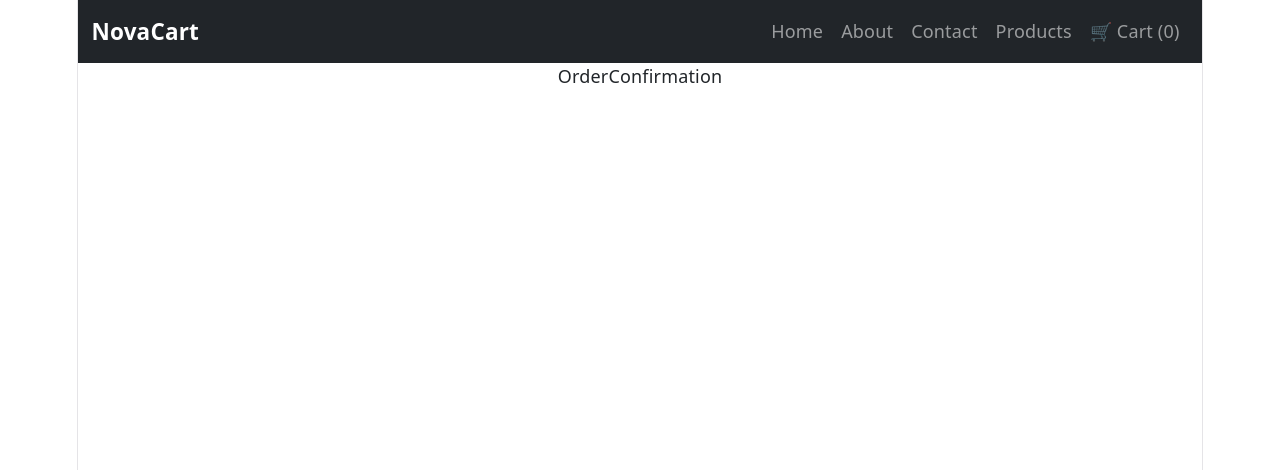
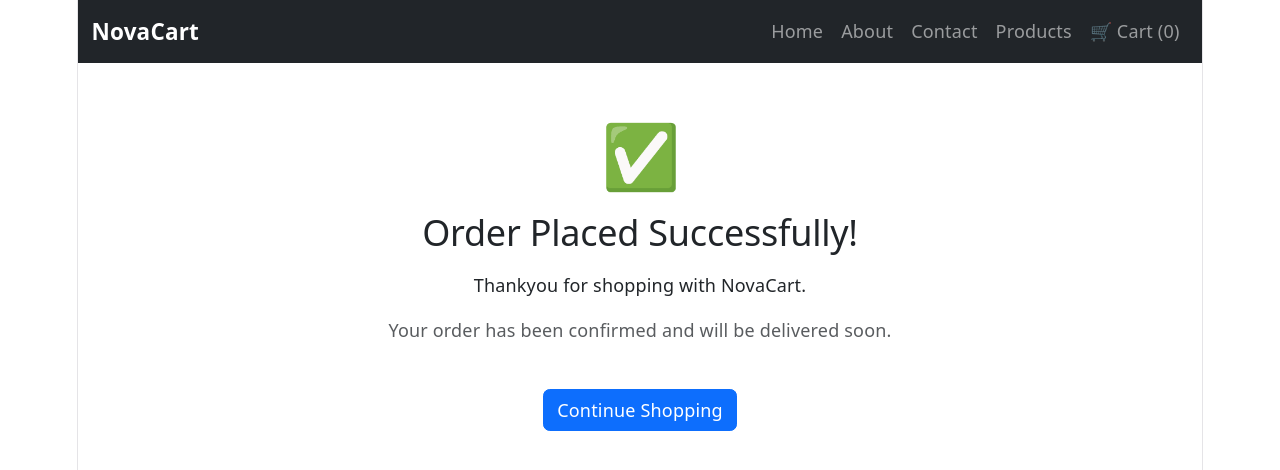
Before and after one commit to saniyamehra03/Ecommerce_intern, a React (Vite) app: page /order-confirmation in a window 1280 px wide. Shown: the top 470 px of the page. Built offline with nearby package versions, Linux system fonts and the light colour scheme.

Commit message:
Create order confirmation page

```diff
--- a/src/pages/OrderConfirmation.jsx
+++ b/src/pages/OrderConfirmation.jsx
@@ -1,8 +1,22 @@
 import React from 'react'
-
+import { Link } from 'react-router-dom'
 const OrderConfirmation = () => {
   return (
-    <div>OrderConfirmation</div>
+    <div className='container py-5 text-center'>
+      <h1 className='text-success display-4'>✅</h1>
+      <h2 className='mt-3'>
+       Order Placed Successfully!
+      </h2>
+    <p className='text-center mt-3'>
+      Thankyou for shopping with NovaCart. </p>
+      <p className='text-muted'>
+      Your order has been confirmed and
+      will be delivered soon.</p>
+       <Link to="/"
+       className='btn btn-primary mt-4'>
+        Continue Shopping</Link>
+    </div>
+
   )
 }
 
```
